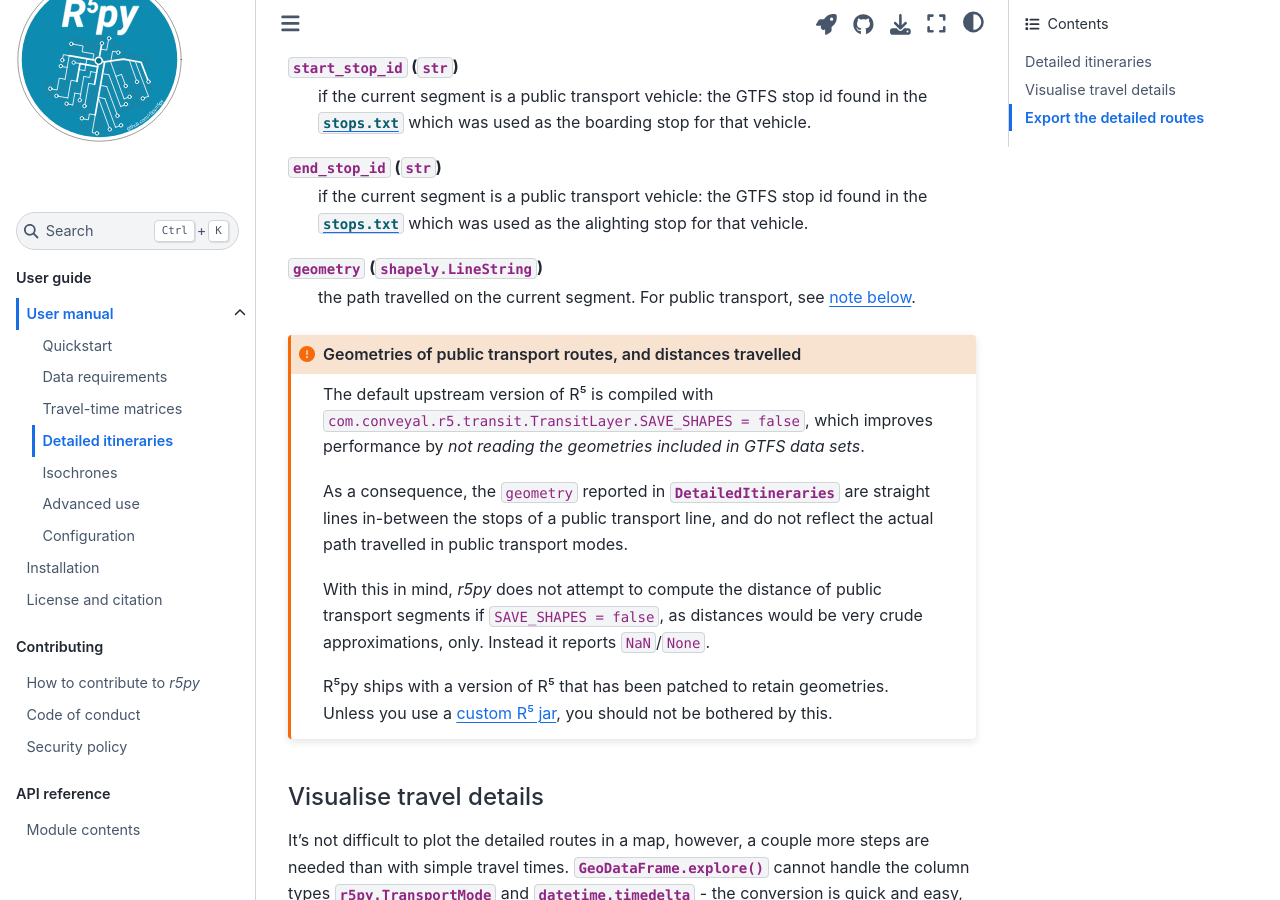
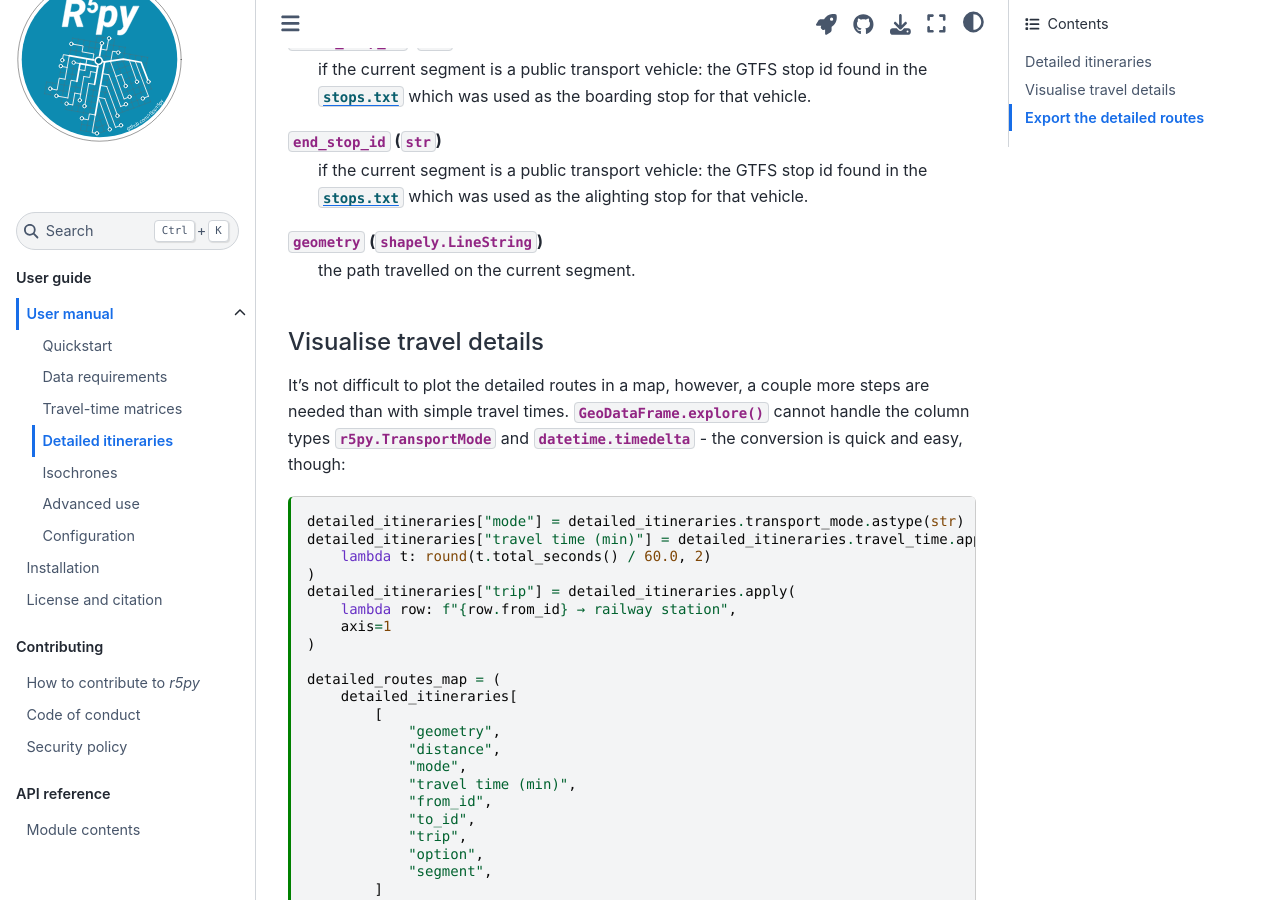
Before and after one commit to r5py/r5py, a Sphinx documentation site: the page built from docs/user-guide/user-manual/detailed-itineraries.md, in a window 1280 px wide and 900 px high, scrolled down 3359 px. Built offline with Sphinx 7.4.7 and the Sphinx Book theme 1.1.4, drawn with Linux system fonts in a browser that asks for light colours; some of the changed text lies outside the part shown.

Commit message:
update documentation

```diff
--- a/docs/user-guide/user-manual/detailed-itineraries.md
+++ b/docs/user-guide/user-manual/detailed-itineraries.md
@@ -177,8 +177,7 @@ of. (starts with `0`)
 current segment; `NaT` in case of other modes of transport
 
 `distance` ({class}`float`)
-: the distance travelled on the current segment, in metres. For public
-transport, see [note below](detailed-geometries-with-upstream-r5).
+: the distance travelled on the current segment, in metres.
 
 `travel_time` ({class}`datetime.timedelta`)
 : The time spent travelling on the current segment
@@ -214,33 +213,8 @@ in the [`stops.txt`](https://gtfs.org/schedule/reference/#stopstxt) which was
 used as the alighting stop for that vehicle.
 
 `geometry` ({class}`shapely.LineString`)
-: the path travelled on the current segment. For public transport, see [note
-below](detailed-geometries-with-upstream-r5).
+: the path travelled on the current segment.
 
-
-(detailed-geometries-with-upstream-r5)=
-
-:::{admonition} Geometries of public transport routes, and distances travelled
-:class: important
-
-The default upstream version of R⁵ is compiled with
-`com.conveyal.r5.transit.TransitLayer.SAVE_SHAPES = false`, which improves
-performance by *not reading the geometries included in GTFS data sets*.
-
-As a consequence, the `geometry` reported in
-{class}`DetailedItineraries<r5py.DetailedItineraries>` are straight lines
-in-between the stops of a public transport line, and do not reflect the actual
-path travelled in public transport modes.
-
-With this in mind, *r5py* does not attempt to compute the distance of public
-transport segments if `SAVE_SHAPES = false`, as distances would be very crude
-approximations, only. Instead it reports `NaN`/`None`.
-
-R⁵py ships with a version of R⁵ that has been patched to retain geometries.
-Unless you use a [custom R⁵
-jar](advanced-use.md#use-a-custom-installation-of-r⁵), you should not be
-bothered by this.
-:::
 
 
 ## Visualise travel details
```
Also changed, not shown: pyproject.toml (+5 -5 lines).
